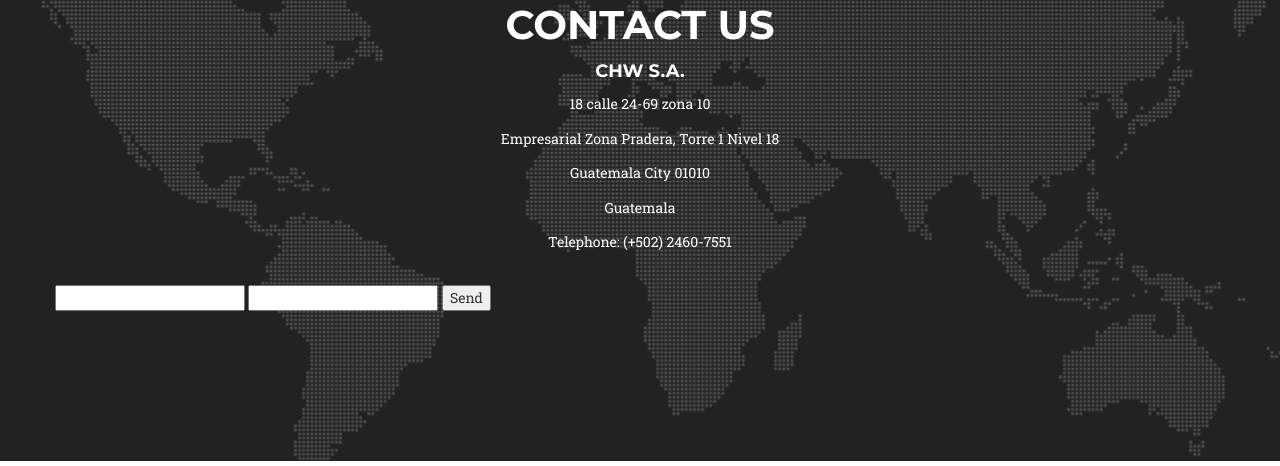
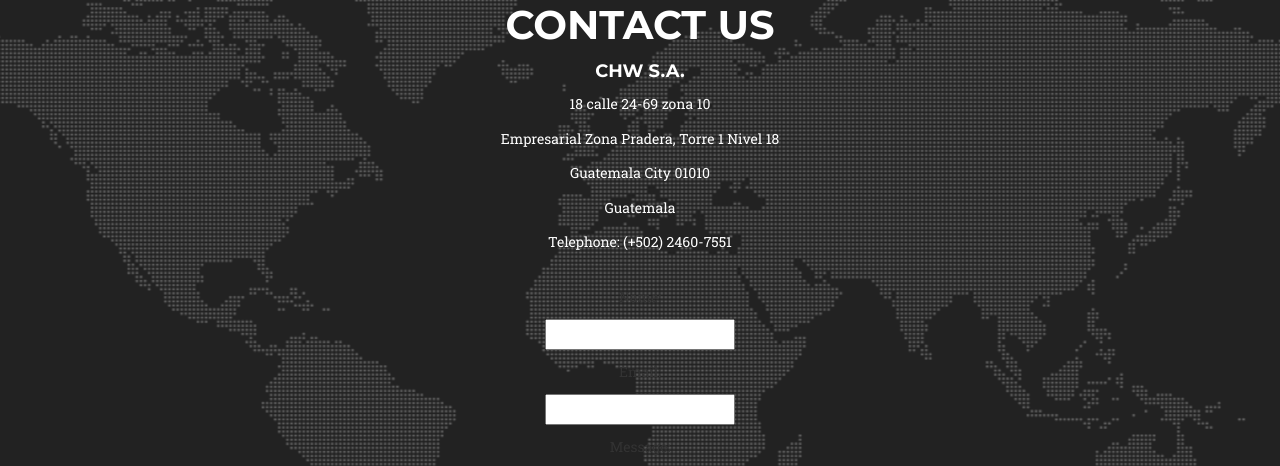
Before and after one commit to chwgt/chwgt.github.io, a website: page index.html in a window 1280 px wide. Shown: the part 5958-6424 px from the top of the page. Drawn offline with nearby package versions, Linux system fonts and the light colour scheme; a web font is replaced by a local one.

Commit message:
Added contact form

```diff
--- a/index.html
+++ b/index.html
@@ -386,9 +386,13 @@
             </div>
             <div class="row">
               <form action="https://formspree.io/saberhombre@hotmail.com" method="POST">
-                <input type="text" name="name">
-                <input type="email" name="_replyto">
-                <input type="submit" value="Send">
+                <p class="text-center">Name:</p>
+                <p class="text-center"><input type="text" name="name"></p>
+                <p class="text-center">Email:</p>
+                <p class="text-center"><input type="email" name="_replyto"></p>
+                <p class="text-center">Message:</p>
+                <p class="text-center"><input type="textarea" name="message" rows="10" cols="30"></p>
+                <p class="text-center"><input type="submit" value="Send"></p>
               </form>
 
             </div>
```
